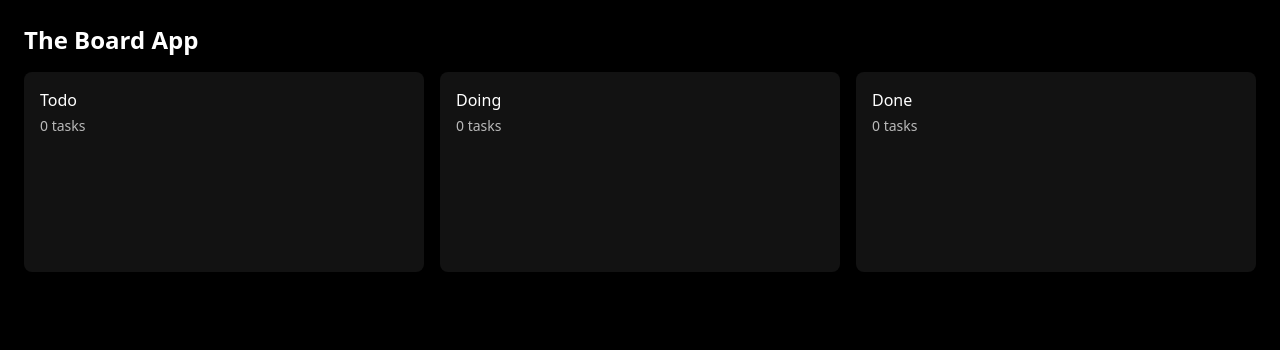
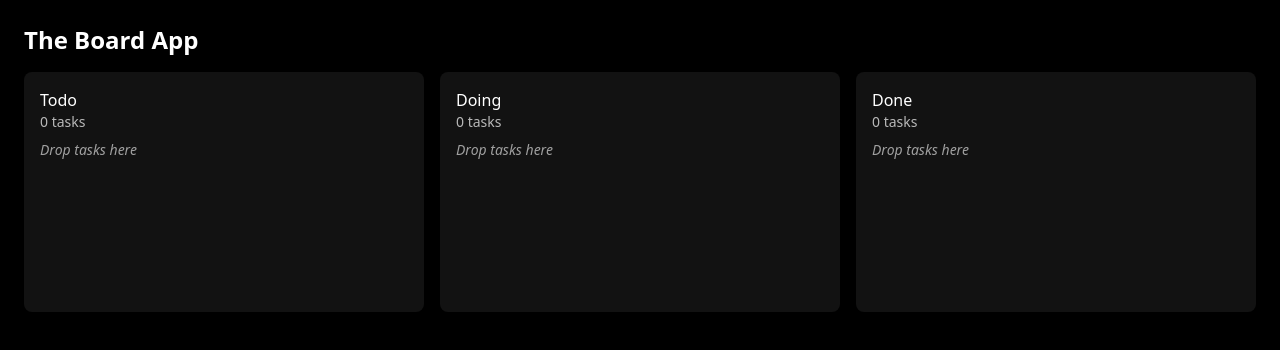
Before and after one commit to Lisette93/KanbanBoard, a React (Vite) app: page / in a window 1280 px wide. Shown: the top 350 px of the page. Built offline with nearby package versions, Linux system fonts and the light colour scheme.

Commit message:
set up dnd-kit (DndContext, SortableContext, SortableItem)

```diff
--- a/src/app/reducer.ts
+++ b/src/app/reducer.ts
@@ -1,19 +1,5 @@
-// src/app/reducer.ts
 import type { AppState, Task } from "./types";
 
-/** --- Action types (grow this union as you add features) --- */
-export type Action = {
-  type: "ADD_TASK";
-  payload: {
-    columnId: string;
-    task: Task; // { id, title, createdAt, ... }
-  };
-};
-// | { type: "MOVE_TASK"; payload: { ... } }
-// | { type: "UPDATE_TASK"; payload: { ... } }
-// | { type: "DELETE_TASK"; payload: { ... } }
-
-/** --- Minimal initial state so the app can render three empty columns --- */
 export const initialState: AppState = {
   boards: {
     "board-1": {
@@ -31,43 +17,77 @@ export const initialState: AppState = {
   ui: { activeBoardId: "board-1" },
 };
 
-/** --- Pure reducer: (state, action) -> newState --- */
+export type AddTaskAction = {
+  type: "ADD_TASK";
+  payload: {
+    columnId: string;
+    task: Task;
+  };
+};
+
+type MoveTaskAction = {
+  type: "MOVE_TASK";
+  payload: {
+    taskId: string;
+    fromColumnId: string;
+    toColumnId: string;
+    toIndex: number;
+  };
+};
+
+export type Action = AddTaskAction | MoveTaskAction;
+
 export function reducer(state: AppState, action: Action): AppState {
   switch (action.type) {
+    // ...ADD_TASK...
     case "ADD_TASK": {
       const { columnId, task } = action.payload;
 
-      // Safety: unknown column or duplicate task id -> no-op
+      // safety guards
       const col = state.columns[columnId];
-      if (!col) return state;
-      if (state.tasks[task.id]) return state;
+      if (!col) return state; // unknown column
+      if (state.tasks[task.id]) return state; // avoid duplicates
 
-      // 1) New tasks map with the new task
-      const newTasks = {
-        ...state.tasks,
-        [task.id]: task,
-      };
+      // 1) add task object
+      const nextTasks = { ...state.tasks, [task.id]: task };
 
-      // 2) Updated column with new ordering (task id appended)
-      const newColumn = {
-        ...col,
-        taskIds: [...col.taskIds, task.id],
-      };
+      // 2) append task id to the column
+      const nextColumn = { ...col, taskIds: [...col.taskIds, task.id] };
 
-      // 3) New columns map with the updated column
-      const newColumns = {
-        ...state.columns,
-        [columnId]: newColumn,
-      };
-
-      // 4) Return the brand new state object (no mutations)
+      // 3) return new state (immutable)
       return {
         ...state,
-        tasks: newTasks,
-        columns: newColumns,
+        tasks: nextTasks,
+        columns: { ...state.columns, [columnId]: nextColumn },
       };
     }
 
+    // ...MOVE_TASK...
+    case "MOVE_TASK": {
+      const { taskId, fromColumnId, toColumnId, toIndex } = action.payload;
+      const from = state.columns[fromColumnId];
+      const to = state.columns[toColumnId];
+      if (!from || !to) return state;
+
+      // 1) remove from source
+      const nextFromIds = from.taskIds.filter((id) => id !== taskId);
+
+      // 2) insert in target (prevent duplicates)
+      const nextToIds = [...to.taskIds];
+      const existing = nextToIds.indexOf(taskId);
+      if (existing !== -1) nextToIds.splice(existing, 1);
+      const insertAt = Math.min(Math.max(toIndex, 0), nextToIds.length);
+      nextToIds.splice(insertAt, 0, taskId);
+
+      return {
+        ...state,
+        columns: {
+          ...state.columns,
+          [fromColumnId]: { ...from, taskIds: nextFromIds },
+          [toColumnId]: { ...to, taskIds: nextToIds },
+        },
+      };
+    }
     default:
       return state;
   }
--- a/src/app/useBoard.ts
+++ b/src/app/useBoard.ts
@@ -1,5 +1,5 @@
 import { useContext } from "react";
-import { BoardContext, type Ctx } from "./BoardProvider";
+import { BoardContext, type Ctx } from "./BoardContext";
 
 export function useBoard(): Ctx {
   const ctx = useContext(BoardContext);
--- a/src/components/ColumnView.tsx
+++ b/src/components/ColumnView.tsx
@@ -0,0 +1,104 @@
+import { useDroppable } from "@dnd-kit/core";
+import {
+  SortableContext,
+  verticalListSortingStrategy,
+} from "@dnd-kit/sortable";
+
+import TaskCard from "./TaskCard";
+import SortableItem from "./SortableItems";
+import type { Task } from "../app/types";
+
+/**
+ * Pure presentational column. It renders a title and a sortable list of tasks.
+ * - No hooks from router/context here → easier to reuse on multiple pages.
+ * - DnD: the whole column is a droppable target; each task is a sortable item.
+ */
+type ColumnViewProps = {
+  columnId: string;
+  title: string;
+  tasks: Task[]; // already resolved tasks for this column (not just ids)
+
+  // Optional UI callbacks. The container/page decides what they do.
+  onTaskClick?: (id: string) => void;
+  onMoveLeft?: (id: string) => void;
+  onMoveRight?: (id: string) => void;
+  onDelete?: (id: string) => void;
+  onHeaderClick?: () => void;
+};
+
+export default function ColumnView({
+  columnId,
+  title,
+  tasks,
+  onTaskClick,
+  onMoveLeft,
+  onMoveRight,
+  onDelete,
+  onHeaderClick,
+}: ColumnViewProps) {
+  // Make the whole column droppable so you can drop into empty columns.
+  // The droppable id is the column id.
+  const { setNodeRef, isOver } = useDroppable({ id: columnId });
+
+  // Small visual hint when an item is hovered over this column.
+  const highlight = isOver
+    ? "ring-2 ring-blue-500 ring-offset-1 ring-offset-neutral-900"
+    : "";
+
+  return (
+    <section
+      ref={setNodeRef}
+      className={`rounded-lg bg-neutral-900/80 p-4 min-h-[240px] ${highlight}`}
+    >
+      <header className="mb-2">
+        {onHeaderClick ? (
+          <button
+            type="button"
+            onClick={onHeaderClick}
+            className="font-medium hover:underline text-left"
+          >
+            {title}
+          </button>
+        ) : (
+          <h2 className="font-medium">{title}</h2>
+        )}
+        <div className="text-sm opacity-70">
+          {tasks.length} {tasks.length === 1 ? "task" : "tasks"}
+        </div>
+      </header>
+
+      {/* SortableContext must receive the exact list of item ids you render */}
+      <SortableContext
+        items={tasks.map((t) => t.id)}
+        strategy={verticalListSortingStrategy}
+      >
+        {tasks.length === 0 ? (
+          // Shown when the column has no tasks yet.
+          <div className="text-sm opacity-60 italic select-none">
+            Drop tasks here
+          </div>
+        ) : (
+          <ul className="space-y-2">
+            {tasks.map((t) => (
+              <li key={t.id}>
+                {/* Each task becomes draggable/sortable via SortableItem */}
+                <SortableItem id={t.id}>
+                  <TaskCard
+                    task={t}
+                    // Pass through callbacks only if provided
+                    onClick={onTaskClick ? () => onTaskClick(t.id) : undefined}
+                    onMoveLeft={onMoveLeft ? () => onMoveLeft(t.id) : undefined}
+                    onMoveRight={
+                      onMoveRight ? () => onMoveRight(t.id) : undefined
+                    }
+                    onDelete={onDelete ? () => onDelete(t.id) : undefined}
+                  />
+                </SortableItem>
+              </li>
+            ))}
+          </ul>
+        )}
+      </SortableContext>
+    </section>
+  );
+}
--- a/src/components/KanbanBord.tsx
+++ b/src/components/KanbanBord.tsx
@@ -1,5 +1,3 @@
-import React from "react";
-
 export default function KanbanBord() {
   return (
     <div>
--- /dev/null
+++ b/src/components/SortableItems.tsx
@@ -0,0 +1,32 @@
+import { useSortable } from "@dnd-kit/sortable";
+import { CSS } from "@dnd-kit/utilities";
+import type { ReactNode } from "react";
+
+export default function SortableItem({
+  id,
+  children,
+}: {
+  id: string;
+  children: ReactNode;
+}) {
+  const {
+    attributes,
+    listeners,
+    setNodeRef,
+    transform,
+    transition,
+    isDragging,
+  } = useSortable({ id });
+
+  const style = {
+    transform: CSS.Translate.toString(transform),
+    transition,
+    opacity: isDragging ? 0.6 : 1,
+  } as const;
+
+  return (
+    <div ref={setNodeRef} style={style} {...attributes} {...listeners}>
+      {children}
+    </div>
+  );
+}
--- /dev/null
+++ b/src/components/TaskCard.tsx
@@ -0,0 +1,52 @@
+import type { Task } from "../app/types";
+
+type TaskCardProps = {
+  task: Task;
+  onClick?: () => void;
+  onMoveLeft?: () => void;
+  onMoveRight?: () => void;
+  onDelete?: () => void;
+};
+
+export default function TaskCard({
+  task,
+  onClick,
+  onMoveLeft,
+  onMoveRight,
+  onDelete,
+}: TaskCardProps) {
+  return (
+    <div
+      className="rounded-md bg-neutral-800 px-3 py-2 flex items-center justify-between"
+      onClick={onClick}
+      role="button"
+      tabIndex={0}
+    >
+      <span>{task.title}</span>
+      <button
+        onClick={(e) => {
+          e.stopPropagation();
+          onMoveLeft?.();
+        }}
+      >
+        ←
+      </button>
+      <button
+        onClick={(e) => {
+          e.stopPropagation();
+          onMoveRight?.();
+        }}
+      >
+        →
+      </button>
+      <button
+        onClick={(e) => {
+          e.stopPropagation();
+          onDelete?.();
+        }}
+      >
+        ✕
+      </button>
+    </div>
+  );
+}
--- a/src/pages/BoardPage.tsx
+++ b/src/pages/BoardPage.tsx
@@ -1,8 +1,12 @@
 import { useBoard } from "../app/useBoard";
-import { Link } from "react-router-dom";
+import ColumnView from "../components/ColumnView";
+import type { Task } from "../app/types";
+import { closestCorners, DndContext, type DragEndEvent } from "@dnd-kit/core";
+import { useNavigate } from "react-router-dom";
 
 export default function BoardPage() {
-  const { state } = useBoard();
+  const { state, dispatch } = useBoard();
+  const navigate = useNavigate();
 
   //Wich board is active
   const activeBoardId = state.ui.activeBoardId;
@@ -12,37 +16,66 @@ export default function BoardPage() {
   //Get the active board
   const board = state.boards[activeBoardId];
 
+  function getColumnIdByTaskId(taskId: string): string | undefined {
+    return board.columnOrder.find((colId) =>
+      state.columns[colId].taskIds.includes(taskId)
+    );
+  }
+
+  // Handler for DnD end
+  function handleDragEnd(e: DragEndEvent) {
+    const activeId = String(e.active.id);
+    const overId = e.over ? String(e.over.id) : undefined;
+    if (!overId) return;
+
+    const fromColumnId = getColumnIdByTaskId(activeId);
+    if (!fromColumnId) return;
+
+    // If `overId` is a task → use that task's column; if it's a column → drop into that column
+    const targetColByTask = getColumnIdByTaskId(overId);
+    const toColumnId = targetColByTask ?? overId;
+
+    // Insert position in target column (before the task you're over, or at the end)
+    let toIndex = state.columns[toColumnId].taskIds.length;
+    if (targetColByTask) {
+      const ids = state.columns[toColumnId].taskIds;
+      const idx = ids.indexOf(overId);
+      if (idx !== -1) toIndex = idx;
+    }
+
+    // No real move? bail
+    if (fromColumnId === toColumnId && activeId === overId) return;
+
+    dispatch({
+      type: "MOVE_TASK",
+      payload: { taskId: activeId, fromColumnId, toColumnId, toIndex },
+    });
+  }
+
   return (
     <main className="p-6 text-white">
       <h1 className="text-2xl font-semibold">{board.name}</h1>
 
+      <DndContext onDragEnd={handleDragEnd} collisionDetection={closestCorners}>
         <div className="grid grid-cols-3 gap-4 mt-4">
-        {board.columnOrder.map((colId: string) => {
+          {board.columnOrder.map((colId) => {
             const col = state.columns[colId];
-          if (!col) return null;
+            const tasks: Task[] = col.taskIds
+              .map((id) => state.tasks[id])
+              .filter((t): t is Task => Boolean(t));
 
             return (
-            <section
-              key={colId}
-              className="rounded-lg bg-neutral-900/80 p-4 min-h-[200px]"
-            >
-              <Link
-                to={`/column/${colId}`}
-                className="inline-block font-medium hover:underline"
-              >
-                {col.title}
-              </Link>
-
-              {/* liten placeholder-info, bra för att se att det funkar */}
-              <div className="text-sm opacity-70 mt-1">
-                {col.taskIds.length} tasks
-              </div>
-
-              {/* här kommer listan med TaskCards senare */}
-            </section>
+              <ColumnView
+                key={col.id}
+                columnId={col.id}
+                title={col.title}
+                tasks={tasks}
+                onHeaderClick={() => navigate(`/column/${col.id}`)}
+              />
             );
           })}
         </div>
+      </DndContext>
     </main>
   );
 }
--- a/src/pages/ColumnPage.tsx
+++ b/src/pages/ColumnPage.tsx
@@ -1,19 +1,33 @@
+import { useState } from "react";
+import { useParams, Link, useNavigate } from "react-router-dom";
 import { useBoard } from "../app/useBoard";
-import { useParams, Link } from "react-router-dom";
-import { useState } from "react";
+import ColumnView from "../components/ColumnView";
+import type { Task } from "../app/types";
 
 export default function ColumnPage() {
-  //Hooks
+  // Hooks
   const { columnId } = useParams<{ columnId: string }>();
   const { state, dispatch } = useBoard();
+  const navigate = useNavigate();
   const [title, setTitle] = useState("");
 
-  // Guard clauses
-  if (!columnId) return <p>No column given.</p>;
+  // Guards
+  if (!columnId)
+    return <main className="p-6 text-white">No column given.</main>;
   const column = state.columns[columnId];
-  if (!column) return <p>Column with id {columnId} not found.</p>;
+  if (!column)
+    return (
+      <main className="p-6 text-white">
+        Column with id {columnId} not found.
+      </main>
+    );
 
-  // Submit handler (ADD_TASK)
+  // Build tasks ONCE (rename if you prefer)
+  const tasks: Task[] = column.taskIds
+    .map((id) => state.tasks[id])
+    .filter((t): t is Task => Boolean(t));
+
+  // Create task
   function handleSubmit(e: React.FormEvent<HTMLFormElement>) {
     e.preventDefault();
     const trimmed = title.trim();
@@ -23,21 +37,46 @@ export default function ColumnPage() {
     dispatch({
       type: "ADD_TASK",
       payload: {
-        columnId,
+        columnId: column.id,
         task: { id, title: trimmed, createdAt: new Date().toISOString() },
       },
     });
     setTitle("");
   }
 
-  // Tasks to render
-  const tasks = column.taskIds.map((id) => state.tasks[id]).filter(Boolean);
+  // Callbacks (use or leave for later)
+  function openTask(taskId: string) {
+    navigate(`/task/${taskId}`); // funkar även som placeholder
+  }
+
+  function moveTask(taskId: string, dir: "left" | "right") {
+    const activeBoardId = state.ui.activeBoardId;
+    if (!activeBoardId) return;
+    const board = state.boards[activeBoardId];
+
+    const fromColumnId = column.id;
+    const idx = board.columnOrder.indexOf(fromColumnId);
+    const toColumnId =
+      dir === "left" ? board.columnOrder[idx - 1] : board.columnOrder[idx + 1];
+    if (!toColumnId) return;
+
+    // Avkommentera när du har reducer-case:
+    // dispatch({
+    //   type: "MOVE_TASK",
+    //   payload: { taskId, fromColumnId, toColumnId, toIndex: state.columns[toColumnId].taskIds.length },
+    // });
+  }
+
+  function deleteTask(taskId: string) {
+    // Avkommentera när du har reducer-case:
+    // dispatch({ type: "DELETE_TASK", payload: { taskId, columnId: column.id } });
+  }
 
   return (
     <main className="p-6 text-white">
-      <h1 className="text-xl font-semibold">{column.title}</h1>
+      <h1 className="text-xl font-semibold mb-4">{column.title}</h1>
 
-      {/*form: create new task*/}
+      {/* Create new task */}
       <form onSubmit={handleSubmit} className="flex gap-2 mb-4">
         <input
           value={title}
@@ -54,26 +93,16 @@ export default function ColumnPage() {
         </button>
       </form>
 
-      {/* Lista tasks */}
-      <section className="rounded-lg bg-neutral-900/80 p-4 min-h-[200px]">
-        {tasks.length === 0 ? (
-          <em className="opacity-70">Inga tasks ännu</em>
-        ) : (
-          <ul className="space-y-2">
-            {tasks.map((t) => (
-              <li
-                key={t.id}
-                className="rounded-md bg-neutral-800 px-3 py-2 flex items-center justify-between"
-              >
-                <span>{t.title}</span>
-                <span className="text-xs opacity-60">
-                  {new Date(t.createdAt).toLocaleDateString()}
-                </span>
-              </li>
-            ))}
-          </ul>
-        )}
-      </section>
+      {/* Reusable column UI */}
+      <ColumnView
+        columnId={column.id}
+        title={column.title}
+        tasks={tasks}
+        onTaskClick={openTask}
+        onMoveLeft={(id) => moveTask(id, "left")}
+        onMoveRight={(id) => moveTask(id, "right")}
+        onDelete={deleteTask}
+      />
 
       <Link to="/" className="inline-block mt-4 underline">
         ← Tillbaka till board
```
Also changed, not shown: src/app/BoardContext.ts (added, +10 -0 lines), src/app/BoardProvider.tsx (+2 -14 lines). Lines whose indentation alone changed are shown as unchanged.
